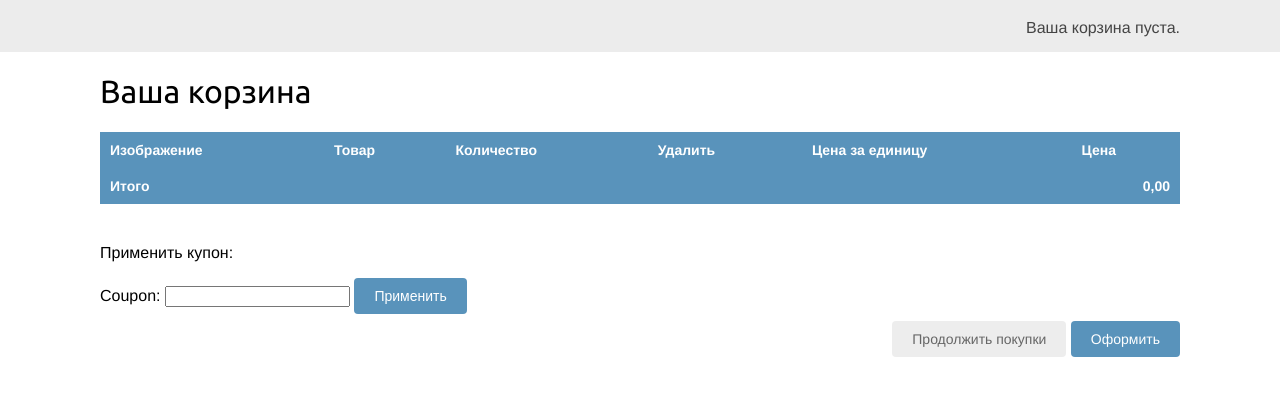
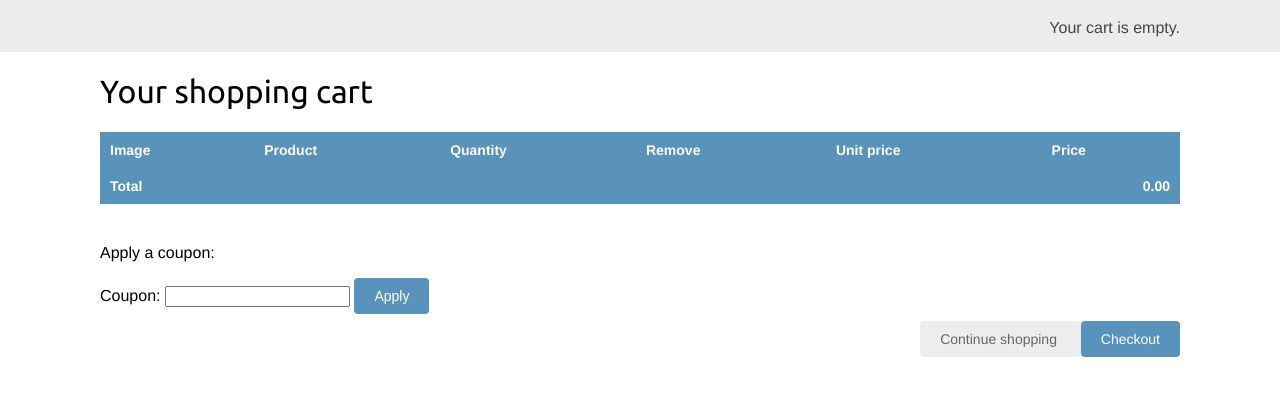
Before and after one commit to rufreedomman/django_online_shop, a Django app: page /cart/ in a window 1280 px wide. Shown: the part 46-442 px from the top of the page. Run offline with Django 4.2, Linux system fonts and the light colour scheme; parts of the project's set-up code (start-up, migrations or seed data) failed here and were passed over.

Commit message:
implement translate to ru with i18n

```diff
--- a/myshop/cart/forms.py
+++ b/myshop/cart/forms.py
@@ -1,4 +1,5 @@
 from django import forms
+from django.utils.translation import gettext_lazy as _
 
 PRODUCT_QUANTITY_CHOICES = [(i, str(i)) for i in range(1, 21)]
 
@@ -6,7 +7,8 @@ PRODUCT_QUANTITY_CHOICES = [(i, str(i)) for i in range(1, 21)]
 class CartAddProductForm(forms.Form):
     quantity = forms.TypedChoiceField(
                                 choices=PRODUCT_QUANTITY_CHOICES,
-                                coerce=int)
+                                coerce=int,
+                                label=_('Quantity'))
     update = forms.BooleanField(required=False,
                                 initial=False,
                                 widget=forms.HiddenInput)
--- a/myshop/cart/templates/cart/detail.html
+++ b/myshop/cart/templates/cart/detail.html
@@ -1,19 +1,20 @@
 {% extends "shop/base.html" %}
+{% load i18n %}
 {% load static %}
 
-{% block title %}Ваша корзина{% endblock title %}
+{% block title %}{% translate 'Your shopping cart' %}{% endblock title %}
 
 {% block content %}
-<h1>Ваша корзина</h1>
+<h1>{% translate 'Your shopping cart' %}</h1>
 <table class="cart">
   <thead>
   <tr>
-    <th>Изображение</th>
-    <th>Товар</th>
-    <th>Количество</th>
-    <th>Удалить</th>
-    <th>Цена за единицу</th>
-    <th>Цена</th>
+    <th>{% translate 'Image' %}</th>
+    <th>{% translate 'Product' %}</th>
+    <th>{% translate 'Quantity' %}</th>
+    <th>{% translate 'Remove' %}</th>
+    <th>{% translate 'Unit price' %}</th>
+    <th>{% translate 'Price' %}</th>
   </tr>
   </thead>
   <tbody>
@@ -31,11 +32,15 @@
       <form action="{% url 'cart:cart_add' product.id %}" method="post">
         {{ item.update_quantity_form.quantity }}
         {{ item.update_quantity_form.update }}
-        <input type="submit" value="Изменить">
+        <input type="submit" value="{% translate 'Update' %}">
         {% csrf_token %}
       </form>
     </td>
-    <td><a href="{% url 'cart:cart_remove' product.id %}">Удалить</a></td>
+    <td>
+      <a href="{% url 'cart:cart_remove' product.id %}">
+        {% translate 'Remove' %}
+      </a>
+    </td>
     <td class="num">{{ item.price }}</td>
     <td class="num">{{ item.total_price }}</td>
   </tr>
@@ -43,15 +48,14 @@
   {% endfor %}
   {% if cart.coupon %}
   <tr class="subtotal">
-    <td>Итого без скидки</td>
+    <td>{% translate 'Subtotal' %}</td>
     <td colspan="4"></td>
     <td class="num">{{ cart.get_total_price|floatformat:"2" }}</td>
   </tr>
   <tr>
-    <td>
-      "{{ cart.coupon.code }}" купон
-      ({{ cart.coupon.discount }}% скидка)
-    </td>
+    {% blocktranslate with code=cart.coupon.code discount=cart.coupon.discount %}
+    <td>'{{ code }}' coupon ({{ discount }}% off)</td>
+    {% endblocktranslate %}
     <td colspan="4"></td>
     <td class="num neg">
       - {{ cart.get_discount|floatformat:"2" }}
@@ -59,7 +63,7 @@
   </tr>
   {% endif %}
   <tr class="total">
-    <td>Итого</td>
+    <td>{% translate 'Total' %}</td>
     <td colspan="4"></td>
     <td class="num">
       {{ cart.get_total_price_after_discount|floatformat:"2" }}
@@ -67,14 +71,18 @@
   </tr>
   </tbody>
 </table>
-<p>Применить купон:</p>
+<p>{% translate 'Apply a coupon' %}:</p>
 <form action="{% url 'coupons:apply' %}" method="post">
-{{ coupon_apply_form }}
-<input type="submit" value="Применить"> {% csrf_token %}
+  {{ coupon_apply_form }}
+  <input type="submit" value="{% translate 'Apply' %}">
+  {% csrf_token %}
 </form>
 <p class="text-right">
-  <a href="{% url 'shop:product_list' %}" class="button light">Продолжить
-    покупки</a>
-  <a href="{% url 'orders:order_create' %}" class="button">Оформить</a>
+  <a href="{% url 'shop:product_list' %}" class="button light">
+    {% translate 'Continue shopping' %}
+  </a>
+  <a href="{% url 'orders:order_create' %}" class="button">
+    {% translate 'Checkout' %}
+  </a>
 </p>
 {% endblock content %}
--- a/myshop/payment/templates/payment/process.html
+++ b/myshop/payment/templates/payment/process.html
@@ -18,14 +18,15 @@
 
   <input type="hidden" id="nonce" name="payment_method_nonce" value="">
   {% csrf_token %}
-  <input type="submit" value="Оплатить">
+  <input type="submit" value="{% translate 'Pay' %}">
 </form>
 <!-- Load the required client component. -->
 <script
     src="https://js.braintreegateway.com/web/3.29.0/js/client.min.js"></script>
 <!-- Load Hosted Fields component. -->
 <script
-    src="https://js.braintreegateway.com/web/3.29.0/js/hosted-fields.min.js"></script>
+    src="https://js.braintreegateway.com/web/3.29.0/js/hosted-fields.min.js">
+</script>
 <script>
     var form = document.querySelector('#payment');
     var submit = document.querySelector('input[type="submit"]');
--- a/myshop/shop/templates/shop/base.html
+++ b/myshop/shop/templates/shop/base.html
@@ -1,27 +1,30 @@
+{% load i18n %}
 {% load static %}
 {% load pluralize %}
+
 <!DOCTYPE html>
 <html>
 <head>
   <meta charset="utf-8"/>
-  <title>{% block title %}My shop{% endblock title %}</title>
+  <title>{% block title %}{% translate 'My shop' %}{% endblock title %}</title>
   <link href="{% static 'css/base.css' %}" rel="stylesheet">
 </head>
 <body>
 <div id="header">
-  <a href="/" class="logo">My shop</a>
+  <a href="/" class="logo">{% translate 'My shop' %}</a>
 </div>
 <div id="subheader">
   <div class="cart">
       {% with total_items=cart|length %}
         {% if cart|length > 0 %}
-          Корзина:
+          {% translate "Your cart" %}:
           <a href="{% url 'cart:cart_detail' %}">
-          {{ total_items }}{{ total_items|ru_pluralize:"товар, товара, товаров" }} на сумму
-          {{ cart.get_total_price }}
+            {% blocktranslate with total_items_plural=total_items|ru_pluralize total_price=cart.get_total_price %}
+              {{ total_items }} {{ total_items_plural }}, {{ total_price }}
+            {% endblocktranslate %}
           </a>
         {% else %}
-          Ваша корзина пуста.
+          {% translate 'Your cart is empty.' %}
         {% endif %}
       {% endwith %}
   </div>
--- a/myshop/shop/templates/shop/product/detail.html
+++ b/myshop/shop/templates/shop/product/detail.html
@@ -1,4 +1,5 @@
 {% extends "shop/base.html" %}
+{% load i18n %}
 {% load static %}
 
 {% block title %}
@@ -18,7 +19,7 @@
   <form action="{% url 'cart:cart_add' product.id %}" method="post">
     {{ cart_product_form }}
     {% csrf_token %}
-    <input type="submit" value="Добавить в корзину">
+    <input type="submit" value="{% translate 'Add to cart' %}">
   </form>
   {{ product.description|linebreaks }}
 </div>
```
Also changed, not shown: myshop/myshop/settings.py (+15 -2 lines), myshop/orders/models.py (+8 -6 lines), myshop/orders/templates/orders/order/create.html (+11 -8 lines), myshop/orders/templates/orders/order/created.html (+9 -6 lines), myshop/orders/templates/orders/order/pdf.html (+26 -18 lines), myshop/shop/templates/shop/product/list.html (+16 -5 lines), myshop/locale/en/LC_MESSAGES/django.po (added), myshop/locale/ru/LC_MESSAGES/django.po (added), myshop/orders/locale/en/LC_MESSAGES/django.po (added), myshop/orders/locale/ru/LC_MESSAGES/django.po (added), 1 other file.
